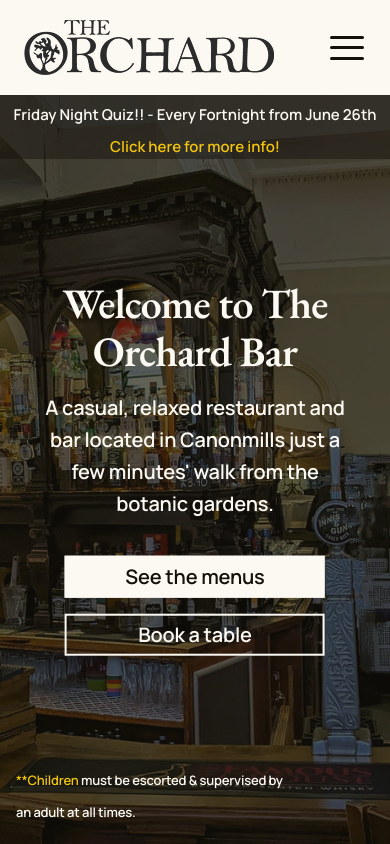
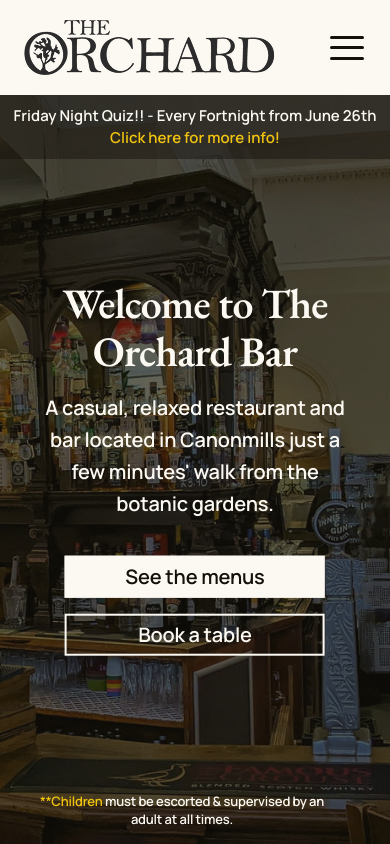
Before and after one commit to 12vblanco/the-orchard-2026, a React (Vite) app: page / in a window 390 px wide. Shown: the top 844 px of the page. Built offline with nearby package versions, Linux system fonts and the light colour scheme.

Commit message:
Banner and ppolicy possitioning

```diff
--- a/src/components/hero/EventPromo.module.css
+++ b/src/components/hero/EventPromo.module.css
@@ -124,7 +124,8 @@
     .banner {
       font-size: 15px;
       height: 64px;
-      padding: 4px;
+      padding: 4px 12px;
+      line-height: 1.5;
     }
     .button {
     }
--- a/src/components/hero/Hero.module.css
+++ b/src/components/hero/Hero.module.css
@@ -132,10 +132,13 @@
   }
 
   .heroPolicy {
+    text-align: center;
     bottom: 1rem;
-    left: 1rem;
-    right: 25%;
+    line-height: 1.4;
+    max-width: 300px;
     font-size: var(--text-ssm);
+    margin: 0 auto;
+    /* left: 1rem; */
   }
 }
 @media (max-width: 400px) {
```
